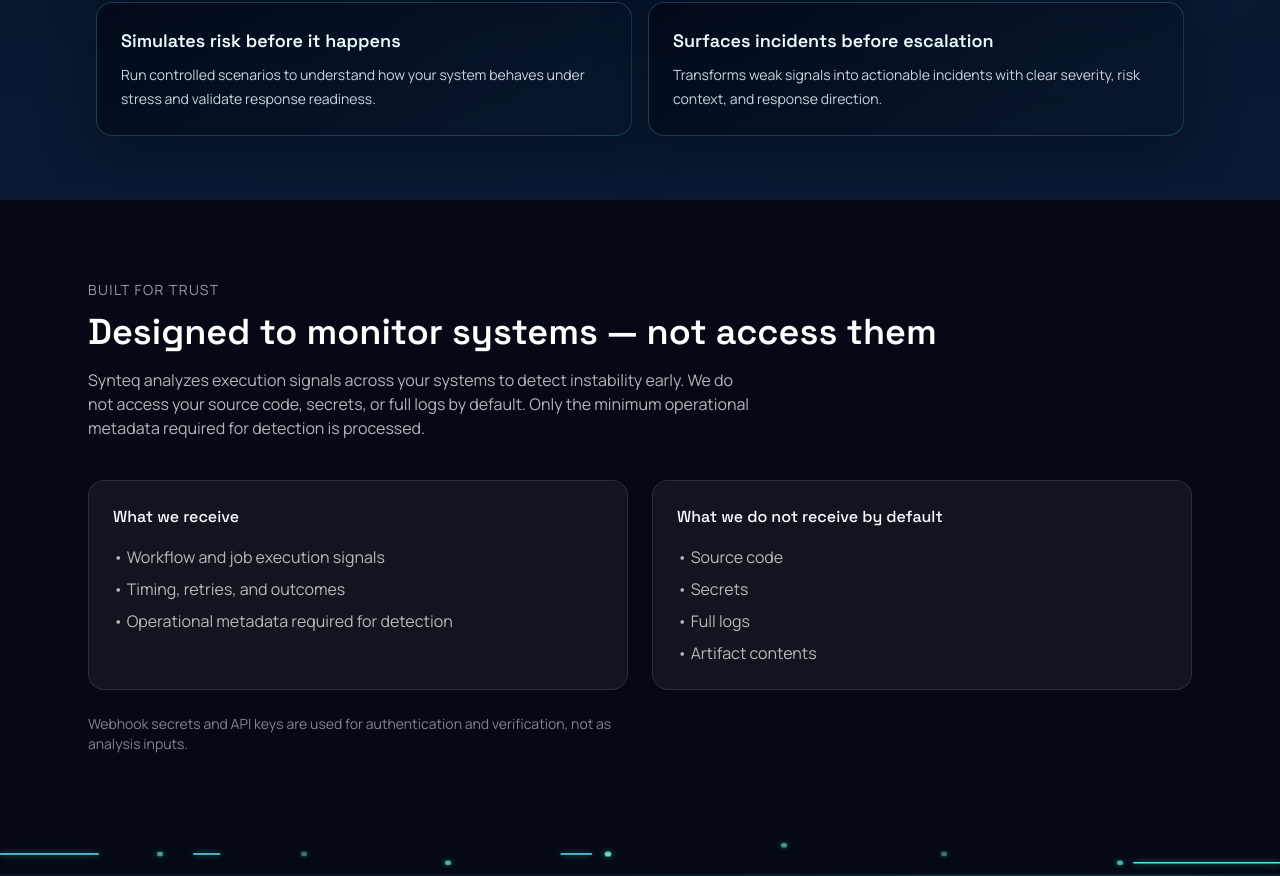
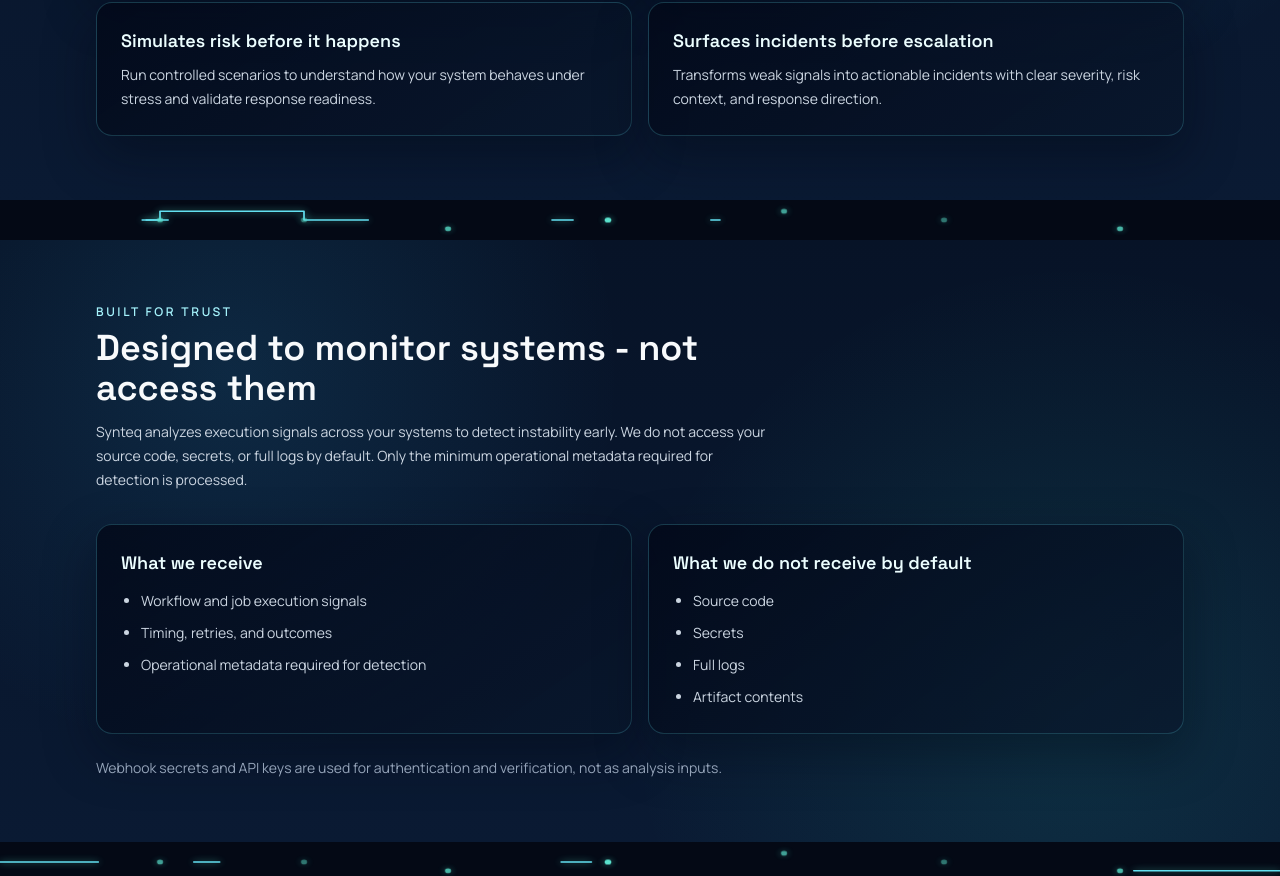
Before and after one commit to lexora-systems/synteq, a Next.js app in the folder apps/web/: page / in a window 1280 px wide. Shown: the part 1677-2553 px from the top of the page. Built offline with nearby package versions, Linux system fonts and the light colour scheme; no server answers.

Commit message:
web: align trust section styling with landing visual system

```diff
--- a/apps/web/app/page.tsx
+++ b/apps/web/app/page.tsx
@@ -305,53 +305,48 @@
           </div>
         </div>
       </section>
+      <CircuitDivider reverse />
 
-      <section className="w-full py-20">
-        <div className="max-w-6xl mx-auto px-6">
-
-          <div className="mb-10">
-            <p className="text-sm uppercase tracking-widest text-white/60 mb-3">
-              BUILT FOR TRUST
-            </p>
-            <h2 className="text-3xl md:text-4xl font-semibold text-white">
-              Designed to monitor systems — not access them
+      <section
+        className="relative overflow-hidden bg-[radial-gradient(circle_at_18%_22%,rgba(56,189,248,0.12),transparent_34%),radial-gradient(circle_at_84%_78%,rgba(45,212,191,0.12),transparent_38%),linear-gradient(180deg,#071327_0%,#0a1a33_100%)]"
+      >
+        <div className="mx-auto w-full max-w-6xl px-4 py-16 sm:px-6 lg:px-8">
+          <div className="max-w-2xl">
+            <p className="text-xs font-semibold uppercase tracking-[0.22em] text-cyan-200">Built for Trust</p>
+            <h2 className="mt-2 text-3xl font-semibold text-slate-50 sm:text-4xl">
+              Designed to monitor systems - not access them
             </h2>
-            <p className="mt-4 text-white/70 max-w-2xl">
-              Synteq analyzes execution signals across your systems to detect instability early.
-              We do not access your source code, secrets, or full logs by default. Only the minimum
-              operational metadata required for detection is processed.
+            <p className="mt-3 text-sm leading-6 text-slate-300">
+              Synteq analyzes execution signals across your systems to detect instability early. We do not access your
+              source code, secrets, or full logs by default. Only the minimum operational metadata required for
+              detection is processed.
             </p>
           </div>
 
-          <div className="grid md:grid-cols-2 gap-6">
+          <div className="mt-8 grid gap-4 md:grid-cols-2">
+            <article className="rounded-2xl border border-cyan-300/20 bg-[linear-gradient(145deg,rgba(2,8,24,0.82)_0%,rgba(9,23,44,0.74)_100%)] p-6 shadow-[0_20px_52px_rgba(1,6,19,0.42)]">
+              <h3 className="text-lg font-semibold text-cyan-50">What we receive</h3>
+              <ul className="mt-3 list-disc space-y-2 pl-5 text-sm leading-6 text-slate-300">
+                <li>Workflow and job execution signals</li>
+                <li>Timing, retries, and outcomes</li>
+                <li>Operational metadata required for detection</li>
+              </ul>
+            </article>
 
-            <div className="rounded-2xl border border-white/10 p-6 bg-white/5">
-              <h3 className="text-white font-medium mb-4">What we receive</h3>
-              <ul className="space-y-2 text-white/70">
-                <li>• Workflow and job execution signals</li>
-                <li>• Timing, retries, and outcomes</li>
-                <li>• Operational metadata required for detection</li>
+            <article className="rounded-2xl border border-cyan-300/20 bg-[linear-gradient(145deg,rgba(2,8,24,0.82)_0%,rgba(9,23,44,0.74)_100%)] p-6 shadow-[0_20px_52px_rgba(1,6,19,0.42)]">
+              <h3 className="text-lg font-semibold text-cyan-50">What we do not receive by default</h3>
+              <ul className="mt-3 list-disc space-y-2 pl-5 text-sm leading-6 text-slate-300">
+                <li>Source code</li>
+                <li>Secrets</li>
+                <li>Full logs</li>
+                <li>Artifact contents</li>
               </ul>
-            </div>
-
-            <div className="rounded-2xl border border-white/10 p-6 bg-white/5">
-              <h3 className="text-white font-medium mb-4">
-                What we do not receive by default
-              </h3>
-              <ul className="space-y-2 text-white/70">
-                <li>• Source code</li>
-                <li>• Secrets</li>
-                <li>• Full logs</li>
-                <li>• Artifact contents</li>
-              </ul>
-            </div>
-
+            </article>
           </div>
 
-          <p className="mt-6 text-sm text-white/50 max-w-xl">
+          <p className="mt-6 text-sm text-slate-400">
             Webhook secrets and API keys are used for authentication and verification, not as analysis inputs.
           </p>
-
         </div>
       </section>
 
```
